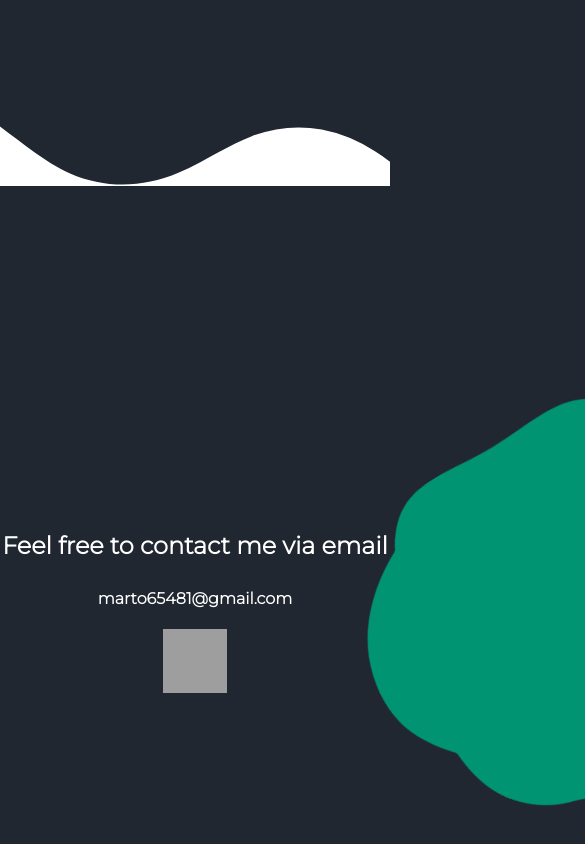
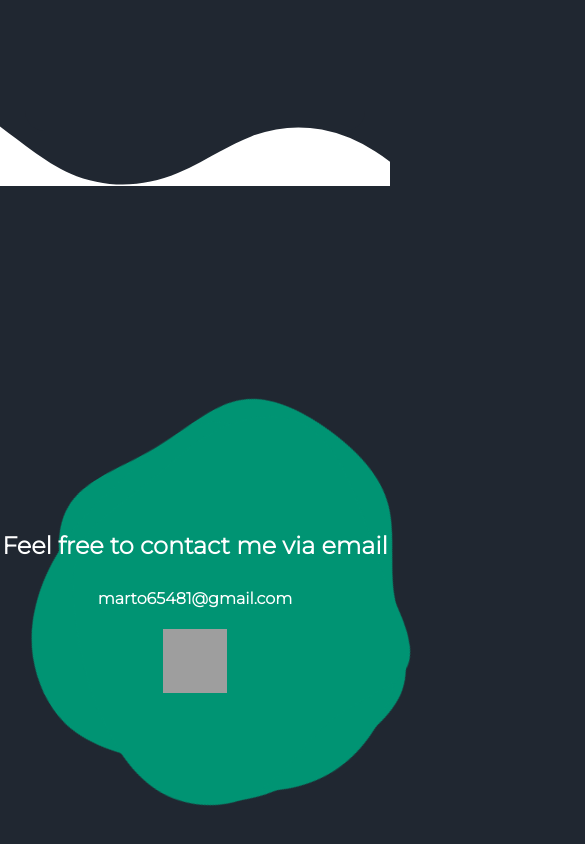
Before and after one commit to martinPandarski/portfolio, a React (Create React App) app: page / in a window 390 px wide. Shown: the part 2644-3488 px from the top of the page, 585 px wide, since content can reach past the window. Built offline with nearby package versions, Linux system fonts and the light colour scheme; grey boxes are pictures that could not be loaded.

Commit message:
chore: modified svg props

```diff
--- a/src/components/ContactMe/ContactMe.module.scss
+++ b/src/components/ContactMe/ContactMe.module.scss
@@ -1,5 +1,6 @@
 .contact-me-container {
   height: 100vh;
+  width: 100vw;
   position: relative;
   align-items: center;
   display: flex;
@@ -35,10 +36,13 @@
     margin-left: auto;
     margin-right: auto;
     left: 0;
-    right: 0;
     text-align: center;
     z-index: 0;
     right: 20%;
+  }
+  svg {
+    width: auto;
+    height: auto;
   }
 
   .blobs:hover {
@@ -54,3 +58,12 @@
     }
   }
 }
+
+@media only screen and (max-width: 900px) {
+  .contact-me-container {
+    .blobs {
+      left: auto;
+      right: -60%;
+    }
+  }
+}
```
